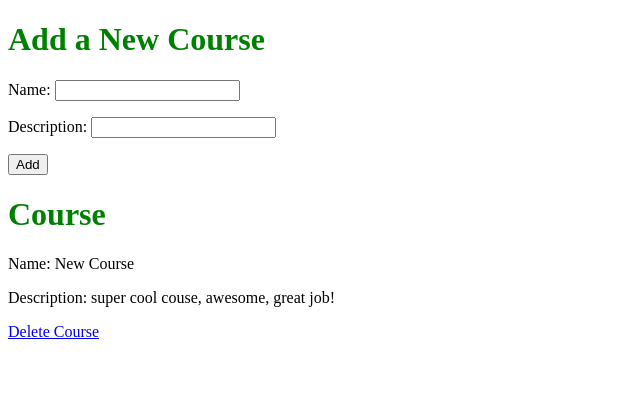
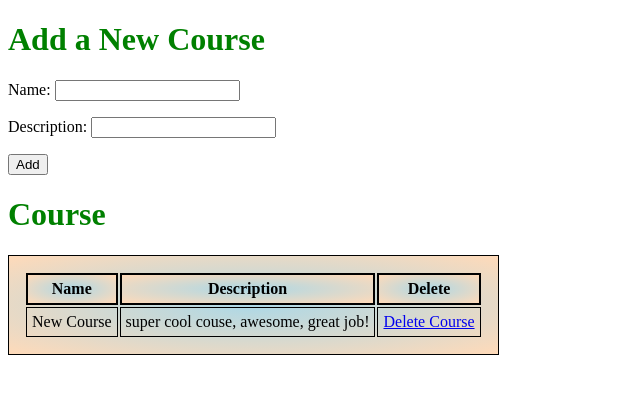
Before and after one commit to paulwine/courses, a Django app: template apps/courses/templates/index.html in a window 1280 px wide. Shown: the top 394 px of the page, without its empty margins (0-640 px from the left). Run offline with Django 3.2, Linux system fonts and the light colour scheme; the template is opened without the code that fills it: values that come from a table or form of the project are taken from there, others are empty; data comes from the database, SQL or seed files in the repository; both versions use the stored data as it was after the commit; parts of the project's set-up code (start-up, migrations or seed data) failed here and were passed over.

Commit message:
CSS and table added

```diff
--- a/apps/courses/static/css/style.css
+++ b/apps/courses/static/css/style.css
@@ -1,3 +1,18 @@
 h1{
     color: green;
 }
+.course_box{
+    border: 1px solid black;
+    background: radial-gradient(lightblue, peachpuff);
+    padding:15px;
+}
+th{
+    border: 2px solid black;
+    background: radial-gradient(lightblue, peachpuff);
+    padding:5px;
+}
+td{
+    border: .5px solid black;
+    padding:5px;
+
+}
--- a/apps/courses/templates/index.html
+++ b/apps/courses/templates/index.html
@@ -18,12 +18,20 @@
 
     </form>
     <h1>Course</h1>
-    {% for course in all_courses %}
 
-        <p>Name: {{course.name}}</p>
-        <p>Description: {{course.desc}}</p>
-        <a href="/delete/{{course.id}}">Delete Course</a>
-    {% endfor %}
+        <table class = "course_box">
+                <th>Name</th>
+                <th>Description</th>
+                <th>Delete</th>
+            {% for course in all_courses %}
+                <tr>
+                    <td>{{course.name}}</td>
+                    <td>{{course.desc}}</td>
+                    <td><a href="/delete/{{course.id}}">Delete Course</a></td>
+                </tr>
+            {% endfor %}
+        </table>
+
 
 </body>
 </html>
```
Also changed, not shown: db.sqlite3.
